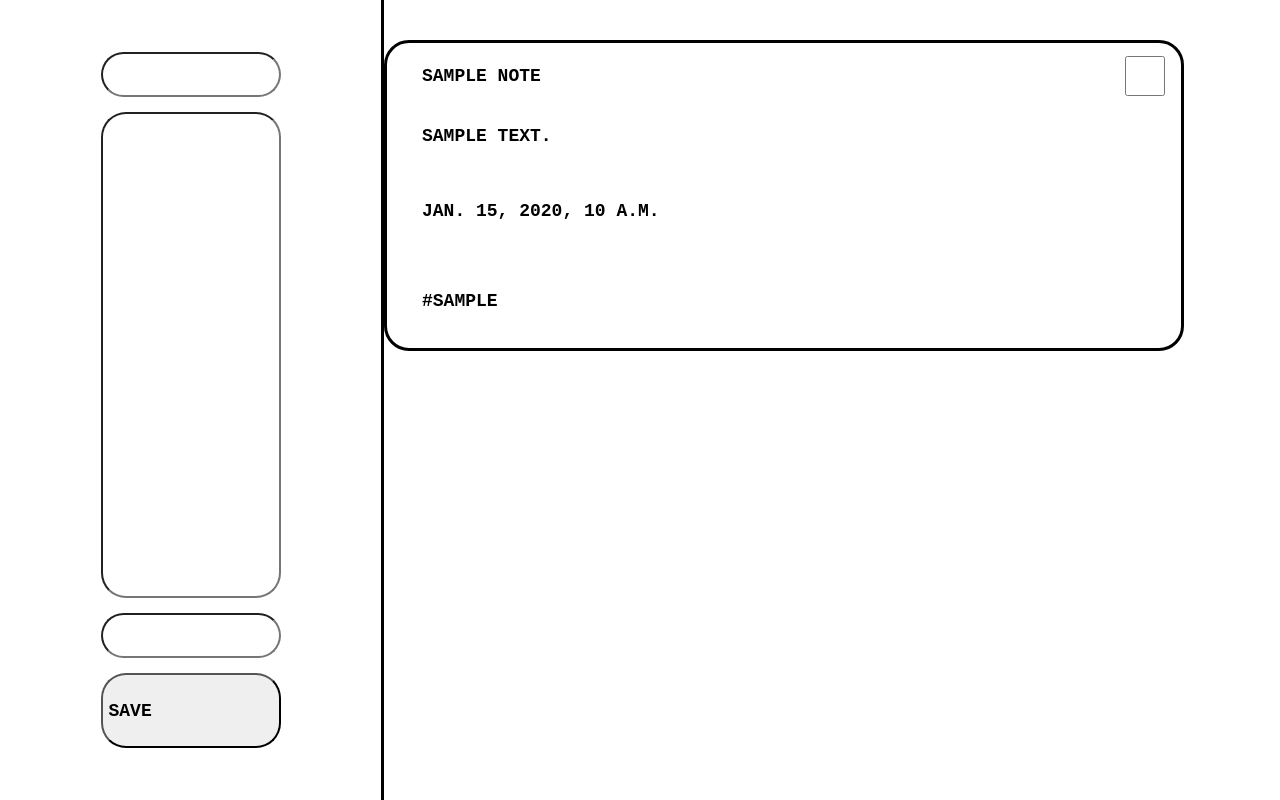
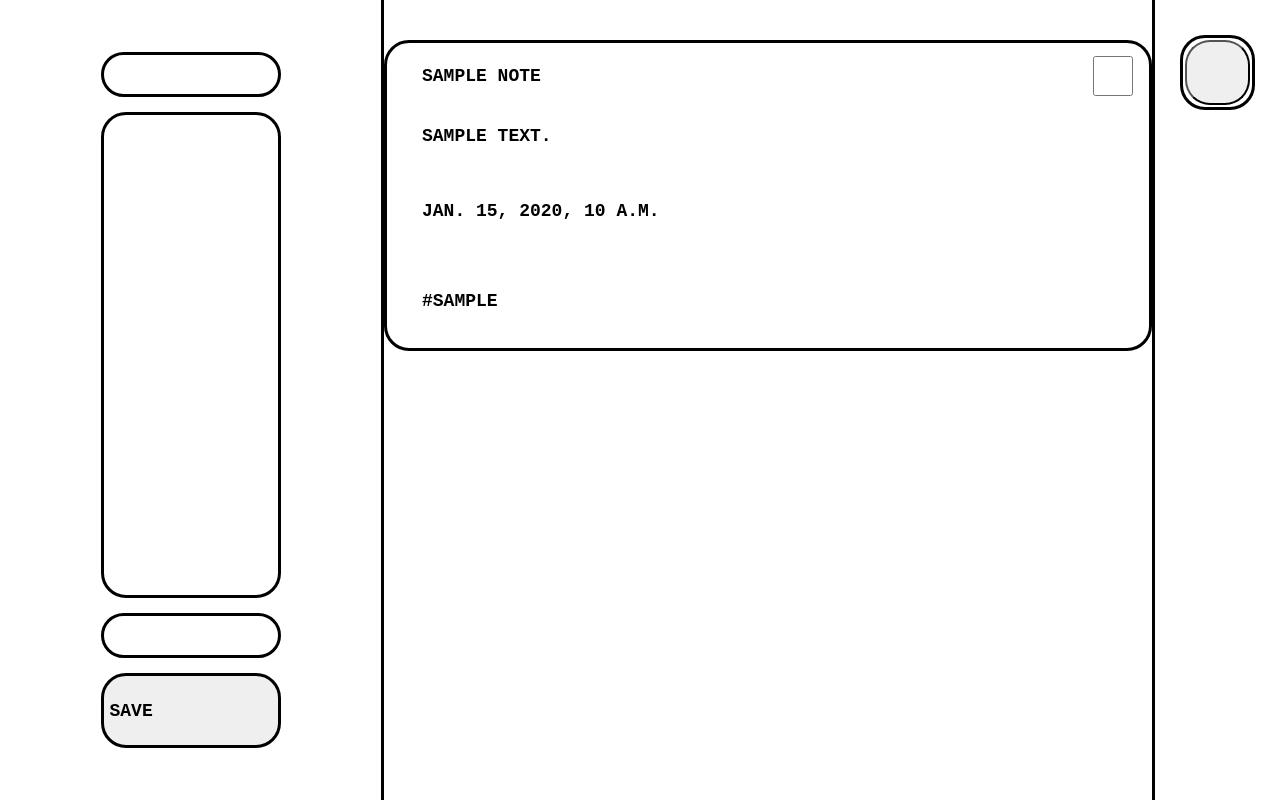
Before and after one commit to AleksVizvary/NotesApp, a Django app: page / in a window 1280 px wide. Run offline with Django 5.2, Linux system fonts and the light colour scheme; tables that the repository leaves empty hold one stand-in row (values such as "Sample post").

Commit message:
Expand layout and add a menu section

```diff
--- a/notes/templates/add_note.html
+++ b/notes/templates/add_note.html
@@ -37,5 +37,12 @@
             </div>
             {% endfor %}
         </div>
+
+        <div class="menu_sec">
+            <div class="button_wrapper">
+                <button class="layout_button"></button>
+            </div>
+
+        </div>
     </div>
 </body>
--- a/static/add_note_styles.css
+++ b/static/add_note_styles.css
@@ -66,18 +66,52 @@ textarea::placeholder {
 
 .old_notes_sec {
     height: 90%;
-    width: 70%;
+    width: 60%;
 
     display: flex;
     justify-content:flex-start;
-    align-items: flex-start;
+    align-items: center;
     flex-direction: column;
 
     row-gap: 90px;
     overflow-y: auto;
+}
+
+.menu_sec {
+    height: 100%;
+    width: 10%;
+
+    border-left-width: 3px;
+    border-left-style: solid;
 
 
+    display: flex;
+    justify-content:flex-start;
+    align-items: center;
+    flex-direction: column;
+
 }
+/* ==== 2 lvl, BUTTON_WRAPPER ===== */
+
+.button_wrapper {
+    margin-top: 35px;
+
+    width: 75px;
+    height: 75px;
+    padding: 2px;
+    border: solid, black, 3px;
+
+    border-radius: 25px;
+}
+
+.layout_button {
+    width: 100%;
+    height: 100%;
+    border-radius: 25px;
+
+}
+
+
 
 /* ==== 2 lvl, NEW_NOTE_FORM ===== */
 
@@ -114,6 +148,7 @@ textarea::placeholder {
     width: 100%;
     height: 100%;
     display: block;
+    border: 3px solid;
 
     border-radius: 25px;
 }
@@ -130,6 +165,9 @@ textarea::placeholder {
     line-height: 1.4;
     vertical-align: top;
     padding-top: 10px;
+    border: 3px solid;
+
+
 }
 
 .new_note_content textarea {
```
Also changed, not shown: README.md.
